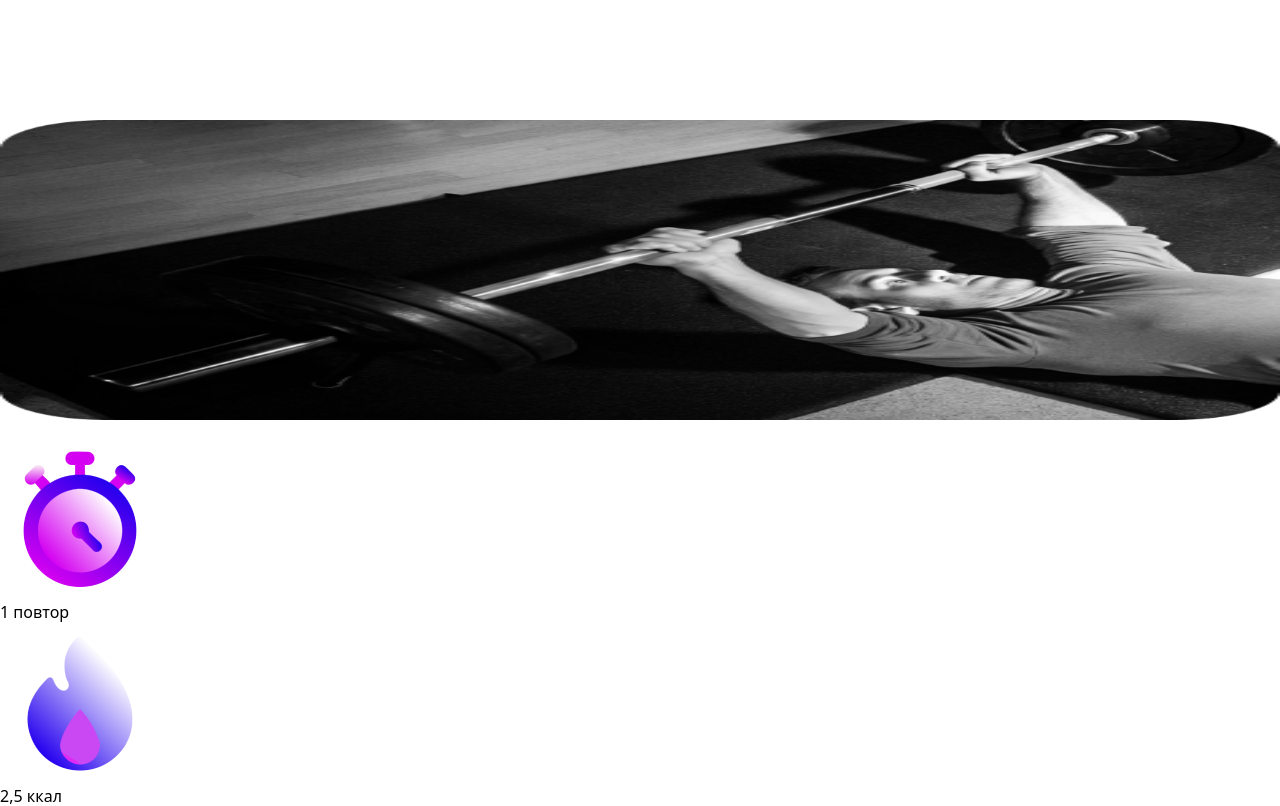
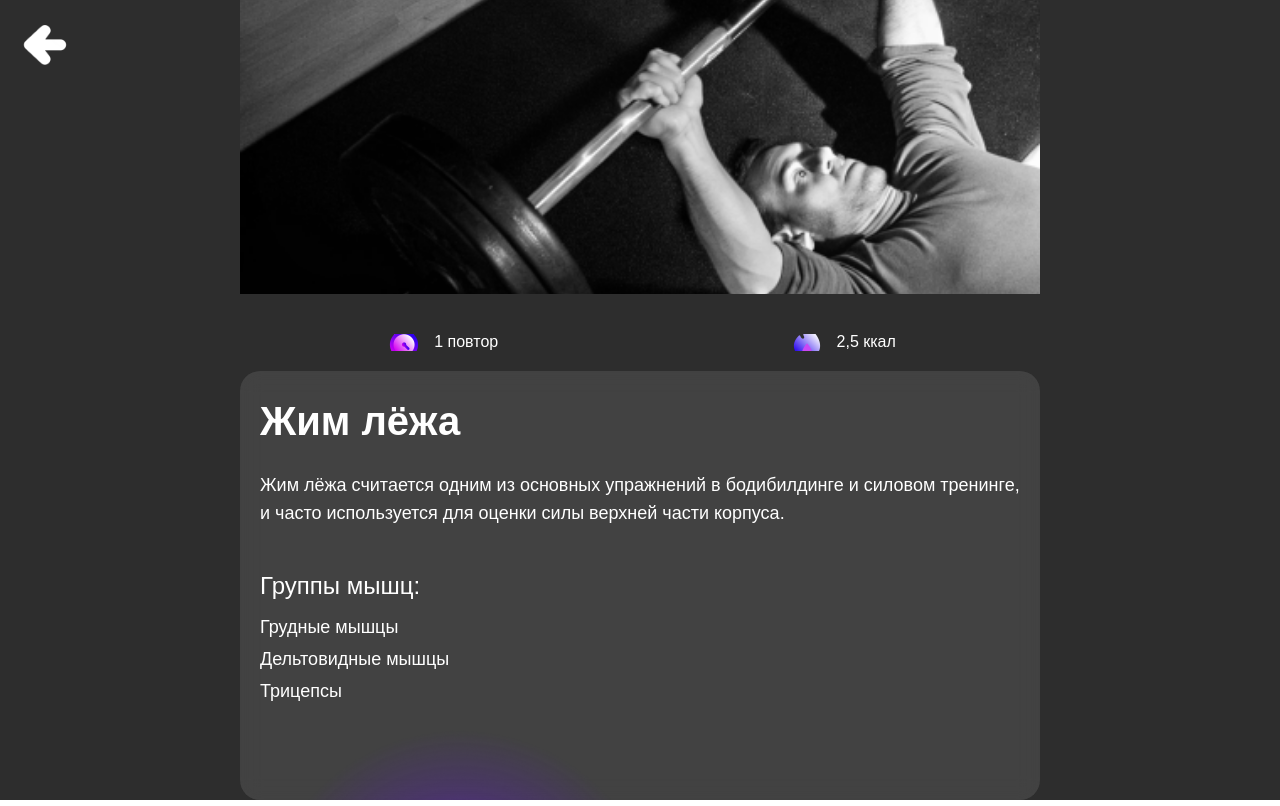
Before and after one commit to 1ev1n/diary_work, a Next.js app: page /excercise in a window 1280 px wide. Shown: the top 806 px of the page. Built offline with nearby package versions, Linux system fonts and the light colour scheme.

Commit message:
Ласт коммит с более менее адекватной страницей конкретного упражнения

```diff
--- a/app/excercise/excercise.css
+++ b/app/excercise/excercise.css
@@ -1,69 +1,138 @@
-.exercise-card {
-    width: 120px;
-    height: 120px;
-    background-size: cover;
-    background-position: center;
-    border-radius: 10px;
-    overflow: hidden;
+
+.frame {
     position: relative;
+    width: 100%;
+    min-height: 100vh;
+    background: #2d2d2d;
+    font-family: 'Jost', sans-serif;
+    color: #ffffff;
+    display: flex;
+    flex-direction: column;
+    align-items: center;
   }
 
-.exercise-text {
+  .back-button {
     position: absolute;
-    bottom: 10px;
-    left: 10px;
-    color: white;
-    font-weight: bold;
+    top: 20px;
+    left: 20px;
+    width: 50px;
+    height: 50px;
+    display: flex;
+    justify-content: center;
+    align-items: center;
+    z-index: 2;
   }
 
-.exercise-card::before {
-    content: "";
-    position: absolute;
-    top: 0;
-    left: 0;
+  .back-button img {
     width: 100%;
-    height: 100%;
-    background: linear-gradient(to bottom, rgba(107, 90, 242, 0.6), rgba(107, 90, 242, 0));
-    z-index: 99;
+    height: auto;
+  }
+
+  .img-grad {
+    position: relative;
+    width: 100%;
+    height: auto;
+    display: flex;
+    justify-content: center;
+    align-items: center;
+    background: linear-gradient(
+      180deg,
+      #2d2d2d 0%,
+      rgba(45, 45, 45, 0.5) 34.9%,
+      rgba(45, 45, 45, 0.25) 56.9%,
+      rgba(45, 45, 45, 0) 76.4%
+    );
+    margin-bottom: 20px;
   }
 
   .exercise-image {
     width: 100%;
-    max-height: 300px;
-    margin-bottom: 20px;
-    border-radius: 0;
+    max-width: 800px;
+    height: auto;
+    border-radius: 10px;
   }
 
-.exercise-title {
-    font-size: 1.8em;
-    margin-bottom: 10px;
-    font-weight: bold;
+  /* Блок характеристик */
+  .stats {
+    display: flex;
+    justify-content: space-around;
+    width: 100%;
+    max-width: 800px;
+    margin: 20px 0;
   }
 
-.exercise-description, .technique-description {
+  .stat {
+    display: flex;
+    align-items: center;
+    gap: 10px;
+  }
+
+  .stat img {
+    width: 40px;
+    height: 40px;
+  }
+
+  /* Контейнер с основной информацией */
+  .container-mini {
+    max-width: 800px;
+    padding: 20px;
+    background: rgba(255, 255, 255, 0.1);
+    backdrop-filter: blur(10px);
+    border-radius: 20px;
+  }
+
+  /* Название упражнения */
+  .exercise-title {
+    font-size: 40px;
+    font-weight: 600;
+    margin-bottom: 20px;
+  }
+
+  /* Описание упражнения */
+  .exercise-description {
+    font-size: 18px;
     line-height: 1.6;
     margin-bottom: 20px;
   }
 
+  /* Группы мышц */
   .muscle-groups {
-    display: flex;
-    justify-content: space-around;
-    align-items: center;
-    margin-bottom: 20px;
+    margin-top: 20px;
+  }
+
+  .muscle-title {
+    font-size: 24px;
+    font-weight: 500;
+    margin-bottom: 10px;
+  }
+
+  .muscle-groups ul {
+    list-style: none;
+    padding: 0;
+  }
+
+  .muscle-groups li {
+    font-size: 18px;
+    margin-bottom: 5px;
   }
 
   .muscle-image {
-    width: 150px;
+    width: 100%;
+    max-width: 400px;
     height: auto;
+    margin-top: 20px;
+    border-radius: 10px;
   }
 
-.muscle-groups ul {
-    list-style: disc;
-    padding-left: 20px;
+  /* Техника выполнения */
+  .technique-title {
+    font-size: 24px;
+    font-weight: 500;
+    margin-top: 20px;
   }
 
-.technique-title {
-    font-size: 1.5em;
-    margin-bottom: 10px;
-    font-weight: bold;
+  .technique-description {
+    font-size: 18px;
+    line-height: 1.6;
+    margin-top: 10px;
   }
--- a/app/excercise/page.js
+++ b/app/excercise/page.js
@@ -5,18 +5,21 @@ import './/excercise.css';
 
 export default function Exercise() {
   return (
-    <div className="container-disc">
+    <div className="frame">
       {/* Кнопка назад */}
+
       <Link href="/trains" className="back-button">
         <img src="/icons/arrow_back.png" alt="Назад" />
       </Link>
 
       {/* Изображение упражнения */}
-      <img
-        src="/images/zhim.png"
-        alt="Жим Лёжа"
-        className="exercise-image"
-      />
+      <div className="img-grad">
+        <img
+          src="/images/zhim.png"
+          alt="Жим Лёжа"
+          className="exercise-image"
+        />
+      </div>
 
       {/* Основные характеристики */}
       <div className="stats">
```
Lines whose indentation alone changed are shown as unchanged.
